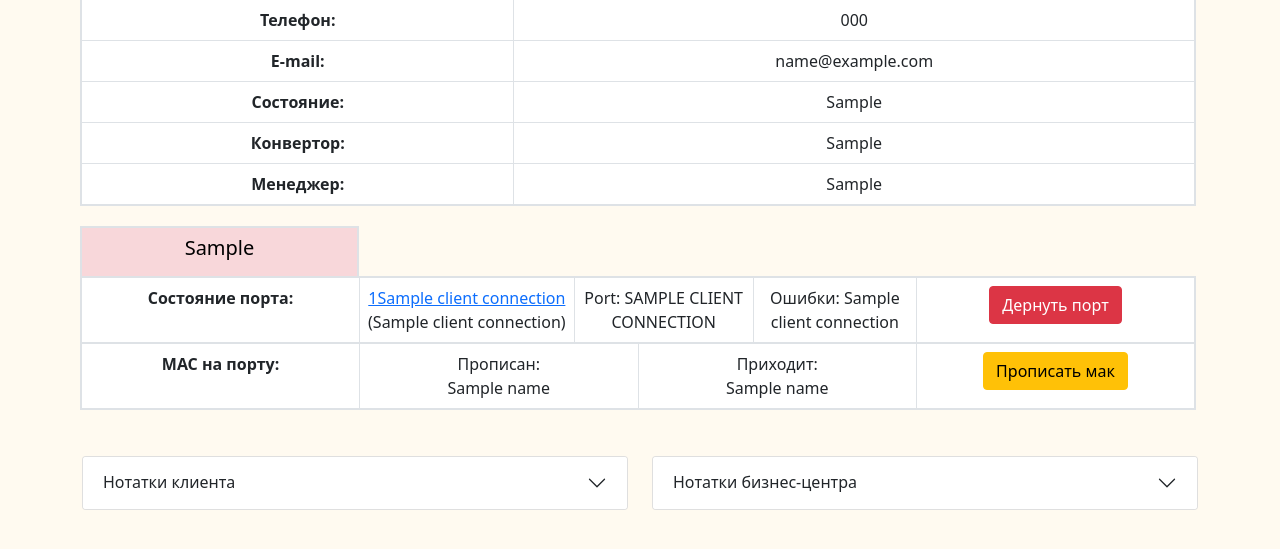
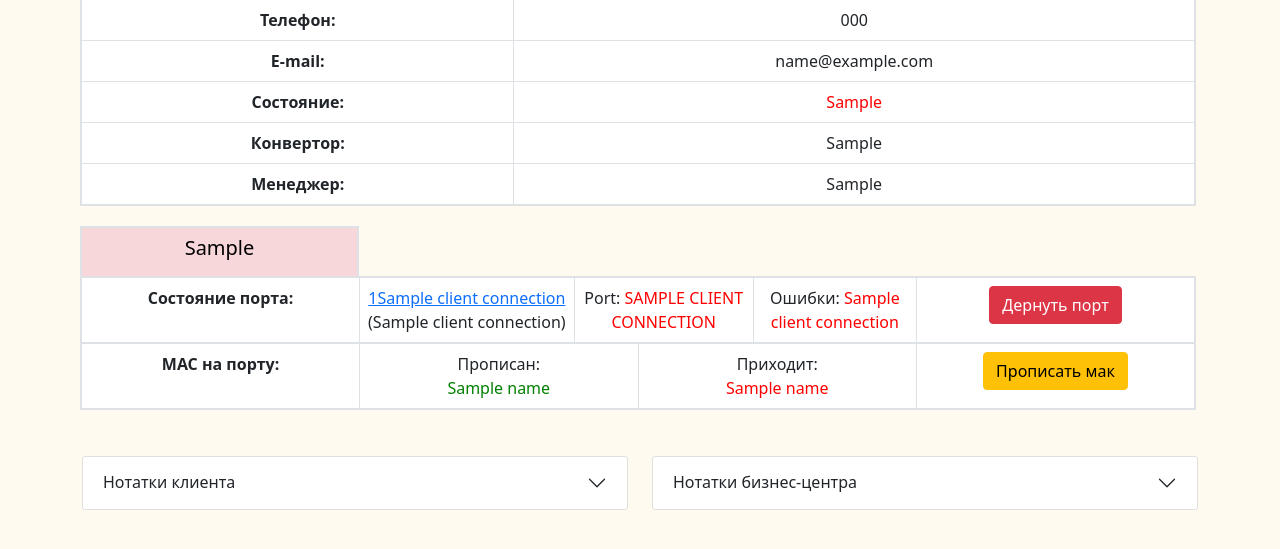
Before and after one commit to FILA722/NBI-Navigator, a Flask app: template templates/client.html in a window 1280 px wide. Shown: the part 74-623 px from the top of the page. Run offline with Flask 2, Linux system fonts and the light colour scheme; the template is opened without the code that fills it: most values are stand-ins (such as "Sample title", 1, 10 or a date in 2020); lists and menus that the app fills with data are empty; parts of the project's set-up code (start-up, migrations or seed data) failed here and were passed over.

Commit message:
bulding client.html added port, errors, mac-addresses colors

```diff
--- a/templates/client.html
+++ b/templates/client.html
@@ -25,7 +25,11 @@ NBI-Navigator
             </tr>
             <tr>
                 <th scope="row" class="center">Состояние: </th>
-                <td class="center">{{ client_is_active }}</td>
+                {% if client_is_active == "Активний" %}
+                    <td class="center"><font color="green"> {{ client_is_active }} </font></td>
+                {% else %}
+                    <td class="center"><font color="red"> {{ client_is_active }} </font></td>
+                {% endif %}
             </tr>
             <tr>
                 <th scope="row" class="center">Конвертор: </th>
@@ -58,8 +62,19 @@ NBI-Navigator
             <tr>
               <th scope="row" class="center col-3">Состояние порта:</th>
               <td class="center"><a href="http://{{ client_connection_data[ip][1] }}">{{ client_connection_data[ip][0]}}{{ client_connection_data[ip][2]}}</a> ({{ client_connection_data[ip][5] }})</td>
-              <td class="center">Port: {{ client_connection_data[ip][6].upper() }}</td>
-              <td class="center">Ошибки: {{ client_connection_data[ip][9] }}</td>
+
+              {% if client_connection_data[ip][6] == 'up' %}
+                <td class="center">Port: <font color="green">{{ client_connection_data[ip][6].upper() }}</font></td>
+              {% else %}
+                <td class="center">Port: <font color="red">{{ client_connection_data[ip][6].upper() }}</font></td>
+              {% endif %}
+
+              {% if client_connection_data[ip][9] == '0' %}
+                <td class="center">Ошибки: <font color="green">{{ client_connection_data[ip][9] }}</font></td>
+              {% else %}
+                <td class="center">Ошибки: <font color="red">{{ client_connection_data[ip][9] }}</font></td>
+              {% endif %}
+
               <td class="center col-3"><button type="button" class="btn btn-danger">Дернуть порт</button></td>
             </tr>
         </tbody>
@@ -73,14 +88,18 @@ NBI-Navigator
                   Прописан:
                   {% for mac_on in client_connection_data[ip][7] %}
                     <br>
-                    {{ mac_on }}
+                    <font color="green">{{ mac_on }}</font>
                   {% endfor %}
               </td>
               <td class="center col-3">
                 Приходит:
                   {% for mac_in in client_connection_data[ip][8] %}
                     <br>
-                    {{ mac_in }}
+                      {% if mac_in in client_connection_data[ip][7]%}
+                        <font color="green">{{ mac_in }}</font>
+                      {% else %}
+                        <font color="red">{{ mac_in }}</font>
+                      {% endif %}
                   {% endfor %}
               </td>
               <td class="center col-3"><button type="button" class="btn btn-warning">Прописать мак</button></td>
```
